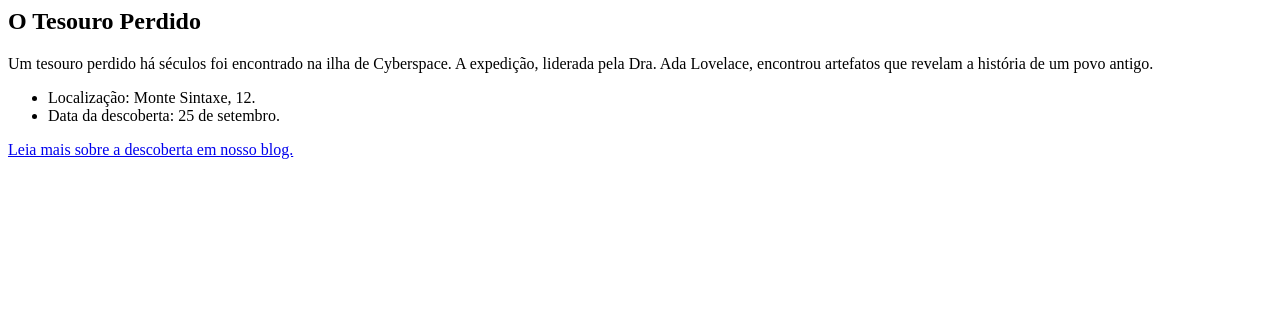
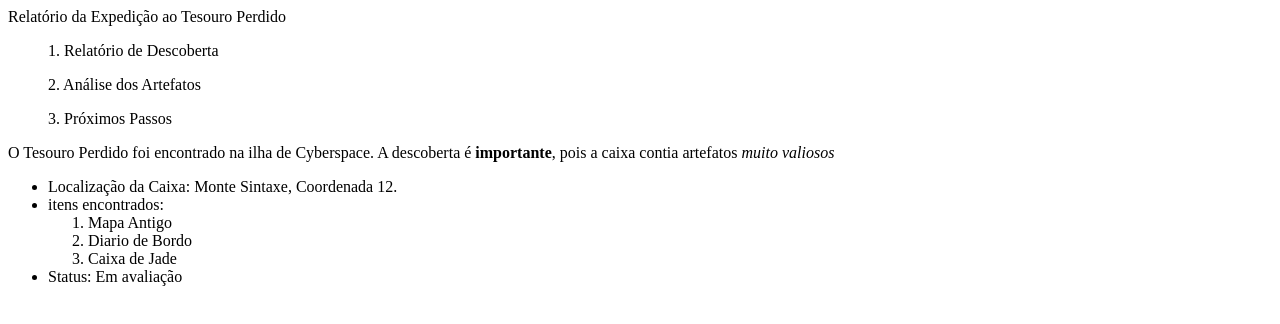
Before and after one commit to victor197766/victorPrograma-aoweb, a plain HTML site: page index.html in a window 1280 px wide. Drawn offline with Linux system fonts and the light colour scheme.

Commit message:
Update index.html

```diff
--- a/index.html
+++ b/index.html
@@ -2,27 +2,28 @@
     <html lang="pt-br">
 
     <meta charset="UTF-8">
-    <Title> O Tesouro Perdido </Title>
+    <Title> Detalhes da Descoberta</Title>
 
     <head>
-        <h2>
-            O Tesouro Perdido
-        </h2>
-    </head>
 
-    <p>
+        <body>
+            <p>Relatório da Expedição ao Tesouro Perdido
+                <p>
+                    <ol>1. Relatório de Descoberta</ol>
+                    <ol>2. Análise dos Artefatos</ol>
+                    <ol>3. Próximos Passos</ol>
 
-        Um tesouro perdido há séculos foi encontrado na ilha de Cyberspace. A expedição, liderada pela Dra. Ada Lovelace, encontrou artefatos que revelam a história de um povo antigo.
 
-    </p>
+                    <p>O Tesouro Perdido foi encontrado na ilha de Cyberspace. A descoberta é <b>importante</b>, pois a caixa contia artefatos <i>muito valiosos</i></p>
 
-    <ul>
-        <li>
-            Localização: Monte Sintaxe, 12. </li>
-        <li>
-            Data da descoberta: 25 de setembro. </li>
-    </ul>
-
-    <a href="https://www.google.com.br">Leia mais sobre a descoberta em nosso blog.</a>
-
-    </html>
+                    <ul>
+                        <li>Localização da Caixa: Monte Sintaxe, Coordenada 12.</li>
+                        <li> itens encontrados:
+                            <ol>
+                                <li> Mapa Antigo</li>
+                                <li> Diario de Bordo</li>
+                                <li> Caixa de Jade</li>
+                            </ol>
+                        </li>
+                        <li>Status: Em avaliação</li>
+                    </ul>
```
